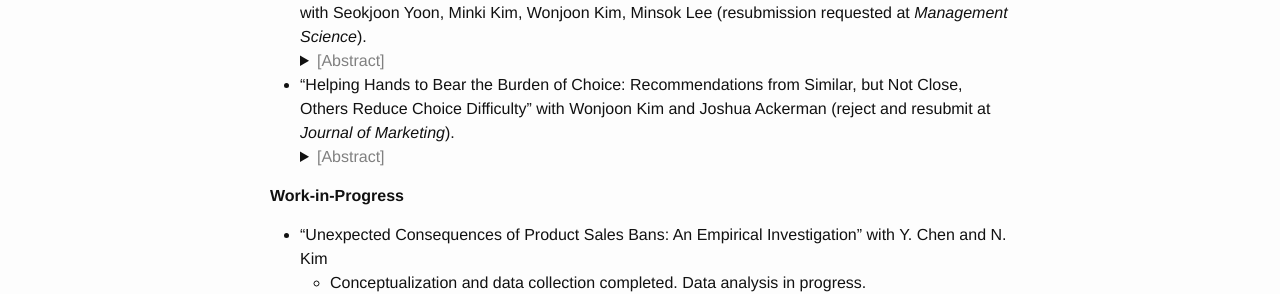
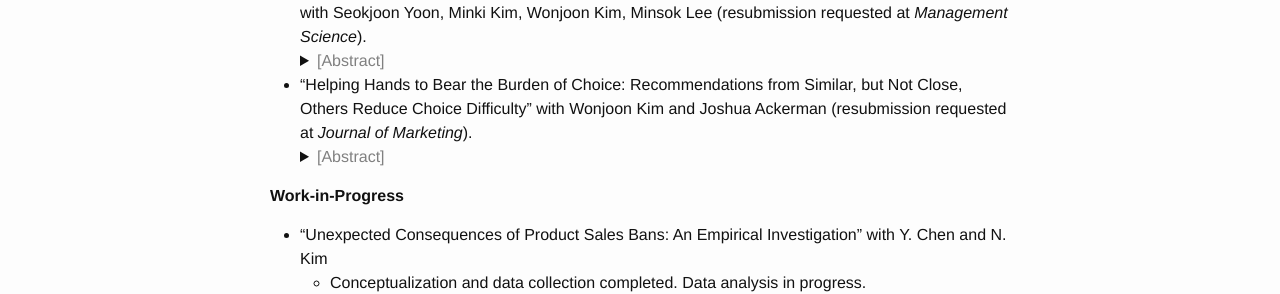
Before and after one commit to j1yoo/j1yoo.github.io, a Jekyll site: the page built from research.markdown, in a window 1280 px wide. Shown: the part 226-520 px from the top of the page. Built offline with Jekyll 4.4.1, drawn with Linux system fonts in a browser that asks for light colours.

Commit message:
Update research.markdown

```diff
--- a/research.markdown
+++ b/research.markdown
@@ -16,7 +16,7 @@ permalink: /JaewonYoo/Research/
   <summary><span style="color:gray">[Abstract]</span></summary>
 Mobile marketing, despite its popularity among marketers, has yet to overcome the persistent challenges of consumer apathy and short attention span, thus resulting in low engagement and conversion. Although mobile content marketing (MCM) has emerged as an alternative solution to such challenges in practice, academic research on the effectiveness and strategies of MCM is still in its infancy. This study aims to investigate the causal impact of MCM on customer engagement and sales. To this end, we conducted a randomized controlled trial in close collaboration with both a book retailer and a large number of publishers. We empirically confirm the effectiveness of MCM by showing that it is capable of increasing both customer engagement (e.g., higher check-in rate) and sales revenue (e.g., higher click-through and sales conversion), but its success is largely determined by the quality of the content being used. Our findings confirm that MCM can backfire if not implemented properly. While informative and entertaining content is consumed more, entertaining content that better sustains readers’ attention can be even more effective. <br /><br /> </details>
 
-- "Helping Hands to Bear the Burden of Choice: Recommendations from Similar, but Not Close, Others Reduce Choice Difficulty" with Wonjoon Kim and Joshua Ackerman (reject and resubmit at _Journal of Marketing_).
+- "Helping Hands to Bear the Burden of Choice: Recommendations from Similar, but Not Close, Others Reduce Choice Difficulty" with Wonjoon Kim and Joshua Ackerman (resubmission requested at _Journal of Marketing_).
   <details>
   <summary><span style="color:gray">[Abstract]</span></summary>
 The introduction of the Internet generated two significant developments for consumers—the emergence of social network services and relentlessly increasing product variety. However, recent research has highlighted the negative consequences of extensive choice variety and how it overloads cognition. Three experimental studies and a pilot study show that social recommendations appearing in the choice context mitigate assortment-driven choice difficulty, thereby eliminating choice overload effects. Interestingly, this effect is moderated by the similarity, but not by the felt social distance, between the recommendation provider and the chooser. In other words, consumers who are burdened by choice difficulty are more likely to choose the alternative recommended by similar others, which allows them to reduce the difficulty of evaluating other options available in the assortment – an activity that can produce dissatisfaction and choice deferral. </details>
```
